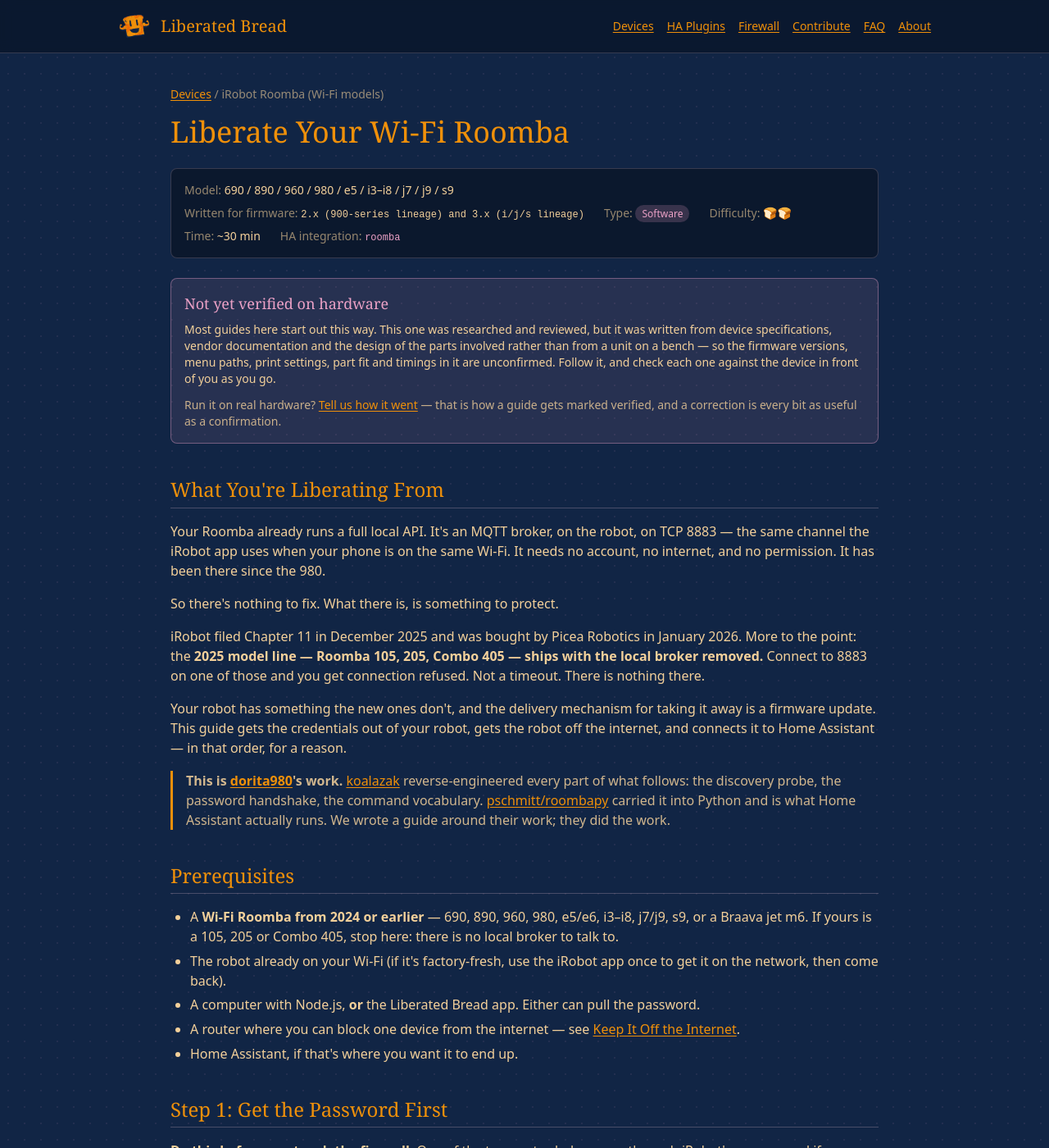
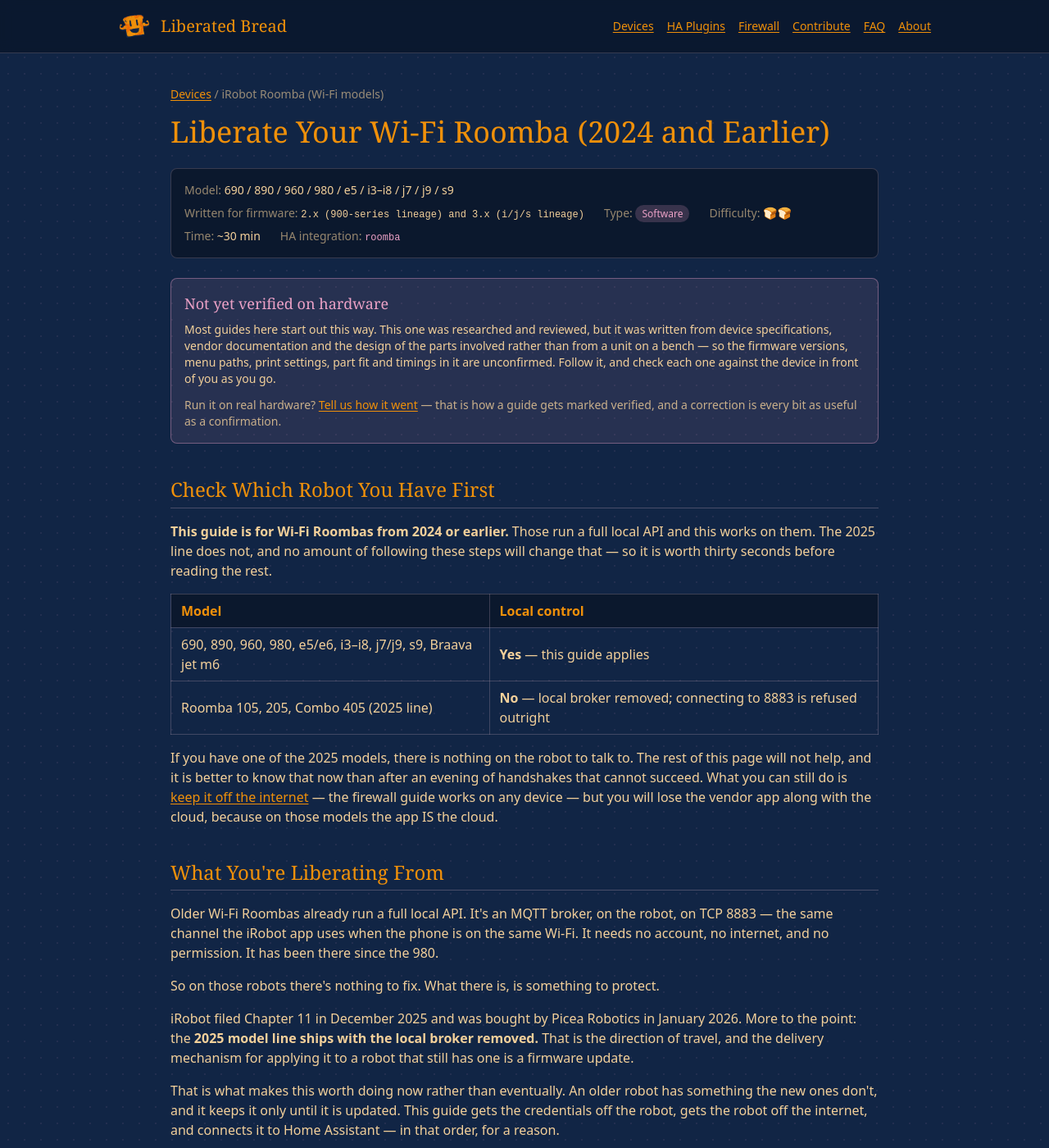
Before and after one commit to liberatedbread/liberatedbread-web-static, a Jekyll site: the page built from _devices/roomba.md, in a window 1280 px wide and 1400 px high. Shown: the whole window at 82% size. Built offline with Jekyll 4.4.1, drawn with Linux system fonts in a browser that asks for light colours; some of the changed text lies outside the part shown.

Commit message:
Say which Roombas this works on, before saying what it does
The guide opened with "Your Roomba already runs a full local API" and
only named the exception in the prerequisites, several screens down. That
reads as a promise to every reader — including the ones holding a 2025
Roomba 105, 205 or Combo 405, where the local broker is gone and none of
this can work. Somebody with a new robot should find that out in the
first thirty seconds, not after an evening of handshakes that cannot
succeed.

So the model check comes first now, as a table, and the prose that
follows says "older Wi-Fi Roombas" rather than assuming the reader's.
Readers with a 2025 model get pointed at the firewall guide, which does
still work on anything — with the caveat that on those models it costs
them the vendor app too, because there the app IS the cloud.

Reframes the same assumption in the card blurb and the page title, and
folds the now-duplicated model roll-call in the prerequisites into a
pointer at the table.

Co-Authored-By: Claude Opus 5 <noreply@anthropic.com>
Claude-Session: https://claude.ai/code/session_01XLNsUN7iJxqHkgMtJSrvks

```diff
--- a/_data/devices.yml
+++ b/_data/devices.yml
@@ -55,7 +55,7 @@ devices:
     type: software
     difficulty: 2
     time_minutes: 30
-    short_desc: "Your Roomba already speaks a full local API. Get its password, firewall it, and keep it that way — the 2025 models ship without one."
+    short_desc: "Wi-Fi Roombas from 2024 and earlier already speak a full local API. Get the password, firewall the robot, and keep it that way — the 2025 models ship without one."
     ha_integration: "roomba"
     safety_block: false
     tags: ["irobot", "roomba", "vacuum", "wifi", "mqtt", "dorita980"]
--- a/_devices/roomba.md
+++ b/_devices/roomba.md
@@ -1,7 +1,7 @@
 ---
 layout: device
 slug: roomba
-title: "Liberate Your Wi-Fi Roomba"
+title: "Liberate Your Wi-Fi Roomba (2024 and Earlier)"
 device_name: "iRobot Roomba (Wi-Fi models)"
 model: "690 / 890 / 960 / 980 / e5 / i3–i8 / j7 / j9 / s9"
 type: software
@@ -24,24 +24,44 @@ protocol_docs: "https://github.com/liberatedbread/liberatedbread-protocol-specs/
   reason is stated in the body rather than left for the reader to discover.
 -->
 
+## Check Which Robot You Have First
+
+**This guide is for Wi-Fi Roombas from 2024 or earlier.** Those run a full
+local API and this works on them. The 2025 line does not, and no amount of
+following these steps will change that — so it is worth thirty seconds before
+reading the rest.
+
+| Model | Local control |
+|---|---|
+| 690, 890, 960, 980, e5/e6, i3–i8, j7/j9, s9, Braava jet m6 | **Yes** — this guide applies |
+| Roomba 105, 205, Combo 405 (2025 line) | **No** — local broker removed; connecting to 8883 is refused outright |
+
+If you have one of the 2025 models, there is nothing on the robot to talk to.
+The rest of this page will not help, and it is better to know that now than
+after an evening of handshakes that cannot succeed. What you can still do is
+[keep it off the internet]({{ '/firewall/' | relative_url }}) — the firewall
+guide works on any device — but you will lose the vendor app along with the
+cloud, because on those models the app IS the cloud.
+
 ## What You're Liberating From
 
-Your Roomba already runs a full local API. It's an MQTT broker, on the robot,
-on TCP 8883 — the same channel the iRobot app uses when your phone is on the
-same Wi-Fi. It needs no account, no internet, and no permission. It has been
-there since the 980.
+Older Wi-Fi Roombas already run a full local API. It's an MQTT broker, on the
+robot, on TCP 8883 — the same channel the iRobot app uses when the phone is on
+the same Wi-Fi. It needs no account, no internet, and no permission. It has
+been there since the 980.
 
-So there's nothing to fix. What there is, is something to protect.
+So on those robots there's nothing to fix. What there is, is something to
+protect.
 
 iRobot filed Chapter 11 in December 2025 and was bought by Picea Robotics in
-January 2026. More to the point: the **2025 model line — Roomba 105, 205,
-Combo 405 — ships with the local broker removed.** Connect to 8883 on one of
-those and you get connection refused. Not a timeout. There is nothing there.
+January 2026. More to the point: the **2025 model line ships with the local
+broker removed.** That is the direction of travel, and the delivery mechanism
+for applying it to a robot that still has one is a firmware update.
 
-Your robot has something the new ones don't, and the delivery mechanism for
-taking it away is a firmware update. This guide gets the credentials out of
-your robot, gets the robot off the internet, and connects it to Home Assistant
-— in that order, for a reason.
+That is what makes this worth doing now rather than eventually. An older robot
+has something the new ones don't, and it keeps it only until it is updated.
+This guide gets the credentials off the robot, gets the robot off the internet,
+and connects it to Home Assistant — in that order, for a reason.
 
 > **This is [dorita980](https://github.com/koalazak/dorita980)'s work.**
 > [koalazak](https://github.com/koalazak) reverse-engineered every part of what
@@ -52,9 +72,7 @@ your robot, gets the robot off the internet, and connects it to Home Assistant
 
 ## Prerequisites
 
-- A **Wi-Fi Roomba from 2024 or earlier** — 690, 890, 960, 980, e5/e6, i3–i8,
-  j7/j9, s9, or a Braava jet m6. If yours is a 105, 205 or Combo 405, stop
-  here: there is no local broker to talk to.
+- A **Wi-Fi Roomba from 2024 or earlier** — see the table above.
 - The robot already on your Wi-Fi (if it's factory-fresh, use the iRobot app
   once to get it on the network, then come back).
 - A computer with Node.js, **or** the Liberated Bread app. Either can pull the
@@ -243,7 +261,7 @@ This is worth doing in two cases:
 - **More than one thing wants the robot.** One client at a time is the rule, so
   an app and a Home Assistant both connecting directly will keep evicting each
   other. One rest980, everything else pointed at it, and the problem goes away.
-- **Old firmware the phone can't reach.** If your robot only offers the
+- **Old firmware the phone can't reach.** If the robot only offers the
   `AES128-SHA256` cipher (see Troubleshooting below), Node can speak to it and a
   phone genuinely cannot. Run rest980 on a computer and the app works again
   through it.
```
Also changed, not shown: assets/tailwind.css.
